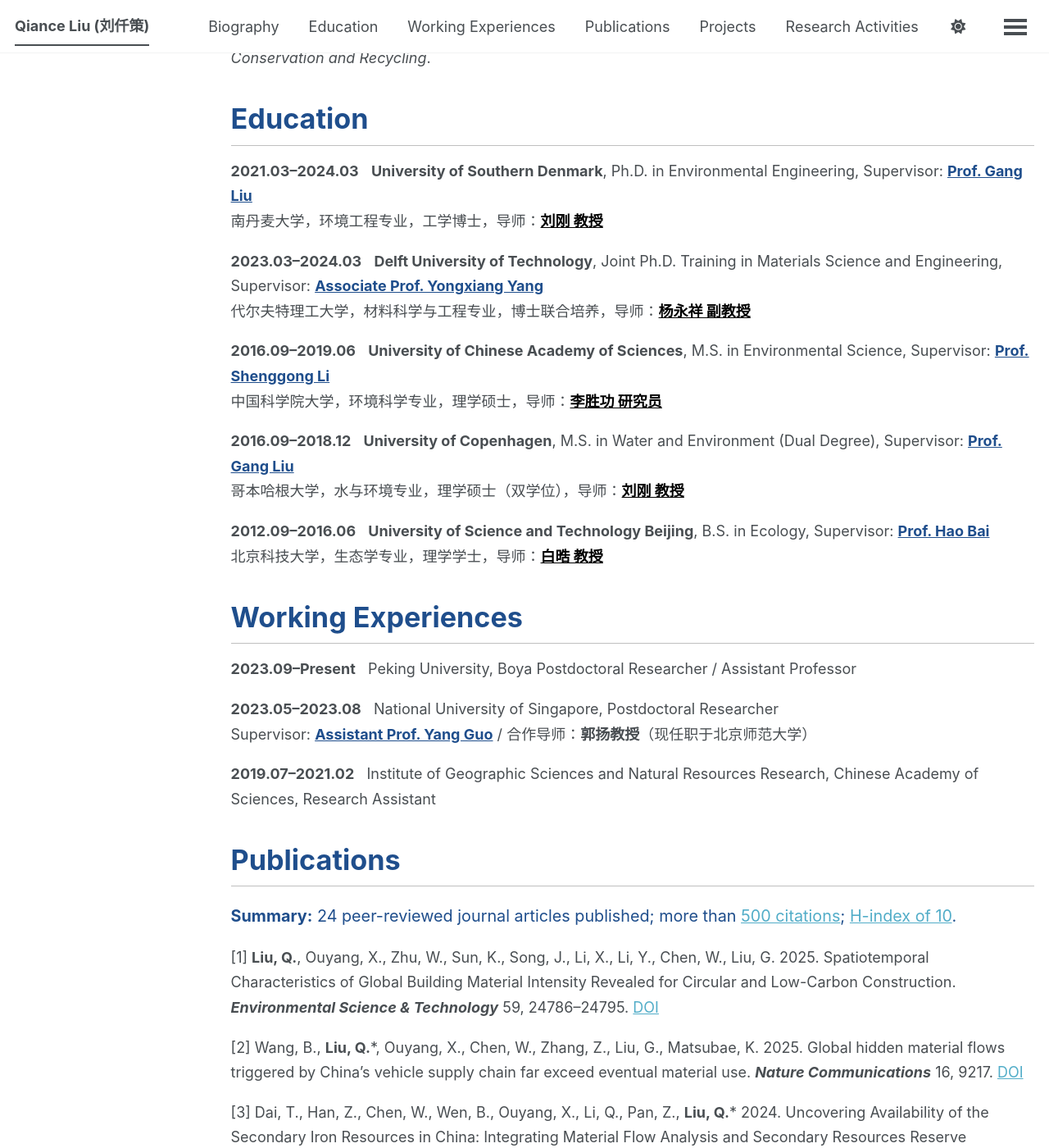
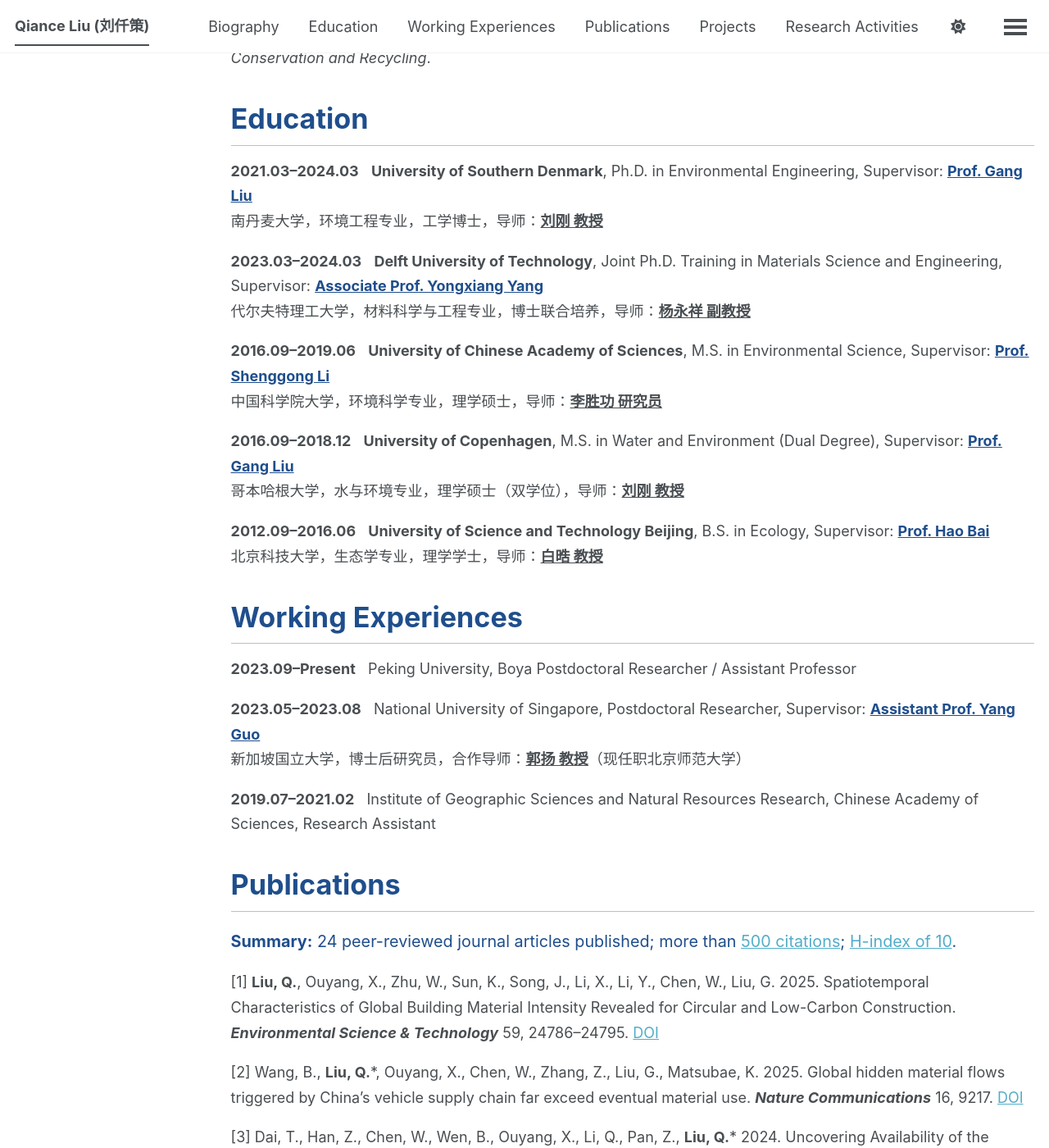
Before and after one commit to QianceLIU/qianceliu.github.io, a Jekyll site: the page built from _pages/about.md, in a window 1280 px wide and 1400 px high, scrolled down 911 px. Shown: the whole window at 82% size. Built offline with Jekyll 4.4.1, drawn with Linux system fonts in a browser that asks for light colours; a script bundle is joined from its source files by our own code; library files that are not in the unit come from our copies.

Commit message:
Update about.md

```diff
--- a/_pages/about.md
+++ b/_pages/about.md
@@ -150,8 +150,9 @@
 }
 
 .cn-supervisor-link {
-  color: #000;
+  color: inherit;
   text-decoration: none;
+  font-weight: 700;
 }
 
 .cn-supervisor-link:hover {
@@ -210,35 +211,35 @@
   <div class="entry-title">
     <strong>2021.03–2024.03</strong> &nbsp; <strong>University of Southern Denmark</strong>, Ph.D. in Environmental Engineering, Supervisor: <strong><a class="supervisor-link" href="https://www.ues.pku.edu.cn/jszy/lg_jsjl/grjj_lg/61411781af8346ca8bfa44bc6c7a0083.htm" target="_blank">Prof. Gang Liu</a></strong>
   </div>
-  南丹麦大学，环境工程专业，工学博士，导师：<strong><a class="cn-supervisor-link" href="https://www.ues.pku.edu.cn/jszy/lg_jsjl/grjj_lg/61411781af8346ca8bfa44bc6c7a0083.htm" target="_blank">刘刚 教授</a></strong>
+  南丹麦大学，环境工程专业，工学博士，导师：<a class="cn-supervisor-link" href="https://www.ues.pku.edu.cn/jszy/lg_jsjl/grjj_lg/61411781af8346ca8bfa44bc6c7a0083.htm" target="_blank">刘刚 教授</a>
 </div>
 
 <div class="entry-item">
   <div class="entry-title">
     <strong>2023.03–2024.03</strong> &nbsp; <strong>Delft University of Technology</strong>, Joint Ph.D. Training in Materials Science and Engineering, Supervisor: <strong><a class="supervisor-link" href="https://www.tudelft.nl/en/staff/y.yang/" target="_blank">Associate Prof. Yongxiang Yang</a></strong>
   </div>
-  代尔夫特理工大学，材料科学与工程专业，博士联合培养，导师：<strong><a class="cn-supervisor-link" href="https://www.tudelft.nl/en/staff/y.yang/" target="_blank">杨永祥 副教授</a></strong>
+  代尔夫特理工大学，材料科学与工程专业，博士联合培养，导师：<a class="cn-supervisor-link" href="https://www.tudelft.nl/en/staff/y.yang/" target="_blank">杨永祥 副教授</a>
 </div>
 
 <div class="entry-item">
   <div class="entry-title">
     <strong>2016.09–2019.06</strong> &nbsp; <strong>University of Chinese Academy of Sciences</strong>, M.S. in Environmental Science, Supervisor: <strong><a class="supervisor-link" href="https://igsnrr.cas.cn/sourcedb/zw/zjrck/200906/t20090626_1842282.html" target="_blank">Prof. Shenggong Li</a></strong>
   </div>
-  中国科学院大学，环境科学专业，理学硕士，导师：<strong><a class="cn-supervisor-link" href="https://igsnrr.cas.cn/sourcedb/zw/zjrck/200906/t20090626_1842282.html" target="_blank">李胜功 研究员</a></strong>
+  中国科学院大学，环境科学专业，理学硕士，导师：<a class="cn-supervisor-link" href="https://igsnrr.cas.cn/sourcedb/zw/zjrck/200906/t20090626_1842282.html" target="_blank">李胜功 研究员</a>
 </div>
 
 <div class="entry-item">
   <div class="entry-title">
     <strong>2016.09–2018.12</strong> &nbsp; <strong>University of Copenhagen</strong>, M.S. in Water and Environment (Dual Degree), Supervisor: <strong><a class="supervisor-link" href="https://www.ues.pku.edu.cn/jszy/lg_jsjl/grjj_lg/61411781af8346ca8bfa44bc6c7a0083.htm" target="_blank">Prof. Gang Liu</a></strong>
   </div>
-  哥本哈根大学，水与环境专业，理学硕士（双学位），导师：<strong><a class="cn-supervisor-link" href="https://www.ues.pku.edu.cn/jszy/lg_jsjl/grjj_lg/61411781af8346ca8bfa44bc6c7a0083.htm" target="_blank">刘刚 教授</a></strong>
+  哥本哈根大学，水与环境专业，理学硕士（双学位），导师：<a class="cn-supervisor-link" href="https://www.ues.pku.edu.cn/jszy/lg_jsjl/grjj_lg/61411781af8346ca8bfa44bc6c7a0083.htm" target="_blank">刘刚 教授</a>
 </div>
 
 <div class="entry-item">
   <div class="entry-title">
     <strong>2012.09–2016.06</strong> &nbsp; <strong>University of Science and Technology Beijing</strong>, B.S. in Ecology, Supervisor: <strong><a class="supervisor-link" href="https://metall.ustb.edu.cn/szdw/jsjs/c4e269bf986b43c686bff2cb549ef772.htm" target="_blank">Prof. Hao Bai</a></strong>
   </div>
-  北京科技大学，生态学专业，理学学士，导师：<strong><a class="cn-supervisor-link" href="https://metall.ustb.edu.cn/szdw/jsjs/c4e269bf986b43c686bff2cb549ef772.htm" target="_blank">白晧 教授</a></strong>
+  北京科技大学，生态学专业，理学学士，导师：<a class="cn-supervisor-link" href="https://metall.ustb.edu.cn/szdw/jsjs/c4e269bf986b43c686bff2cb549ef772.htm" target="_blank">白晧 教授</a>
 </div>
 
 <div id="working-experiences" class="section-title" style="scroll-margin-top: 90px;">Working Experiences</div>
@@ -252,9 +253,9 @@
 
 <div class="entry-item">
   <div class="entry-title">
-    <strong>2023.05–2023.08</strong> &nbsp; National University of Singapore, Postdoctoral Researcher
+    <strong>2023.05–2023.08</strong> &nbsp; National University of Singapore, Postdoctoral Researcher, Supervisor: <strong><a class="supervisor-link" href="https://envfaculty.bnu.edu.cn/Public/htm/news/5/153.html" target="_blank">Assistant Prof. Yang Guo</a></strong>
   </div>
-  Supervisor: <strong><a class="supervisor-link" href="https://envfaculty.bnu.edu.cn/Public/htm/news/5/153.html" target="_blank">Assistant Prof. Yang Guo</a></strong> / 合作导师：<strong>郭扬教授</strong>（现任职于北京师范大学）
+  新加坡国立大学，博士后研究员，合作导师：<a class="cn-supervisor-link" href="https://envfaculty.bnu.edu.cn/Public/htm/news/5/153.html" target="_blank">郭扬 教授</a>（现任职北京师范大学）
 </div>
 
 <div class="entry-item">
```
